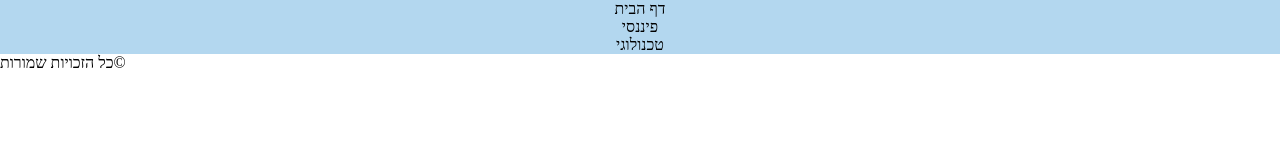
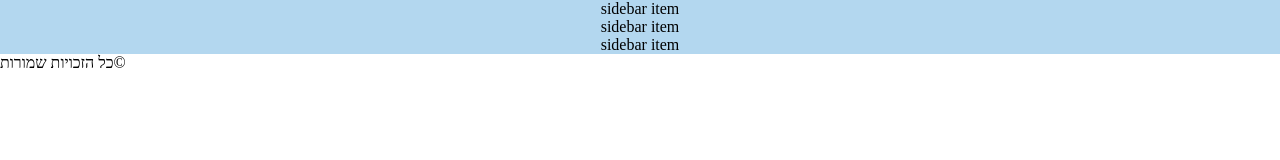
Before and after one commit to fidashn/website, a React (Create React App) app: page / in a window 1280 px wide. Shown: the top 160 px of the page. Built offline with nearby package versions, Linux system fonts and the light colour scheme.

Commit message:
deleted navbar & created sidebar component

```diff
--- a/src/App.css
+++ b/src/App.css
@@ -4,17 +4,18 @@
   box-sizing: border-box;
 }
 
-/* body {
+body {
   display: grid;
-  grid-template-columns: 4fr 1fr;
-} */
-
-.navbar {
- background-color: rgb(179, 215, 239);
- /* grid-area: 2 / col4-start / last-line / 5; */
+  grid-template-columns: 4fr;
+  grid-template-rows: 4fr 1fr;
 }
 
-.navbar-items {
+.sidebar {
+ background-color: rgb(179, 215, 239);
+ grid-area: 1 / col4-start / last-line / 5;
+}
+
+.sidebar-items {
   list-style: none;
   display:flex;
   flex-direction: column;
--- a/src/App.js
+++ b/src/App.js
@@ -1,11 +1,12 @@
 import './App.css';
 import Footer from './Components/Footer';
-import Navbar from './Components/Navbar';
+import Sidebar from './Components/Sidebar';
+
 
 function App() {
   return (
     <div className="App">
-     <Navbar />
+     <Sidebar/>
      <Footer />
     </div>
   );
--- a/src/Components/Navbar.js
+++ /dev/null
@@ -1,15 +0,0 @@
-import React from 'react'
-
-function Navbar() {
-  return (
-    <div className='navbar'>
-      <ul className='navbar-items'>
-        <li>דף הבית</li>
-        <li>פיננסי</li>
-        <li>טכנולוגי</li>
-      </ul>
-    </div>
-  )
-}
-
-export default Navbar
--- /dev/null
+++ b/src/Components/Sidebar.js
@@ -0,0 +1,15 @@
+import React from 'react'
+
+function Sidebar() {
+  return (
+    <div className='sidebar'>
+      <ul className='sidebar-items'>
+        <li>sidebar item</li>
+        <li>sidebar item</li>
+        <li>sidebar item</li>
+      </ul>
+    </div>
+  )
+}
+
+export default Sidebar
```
